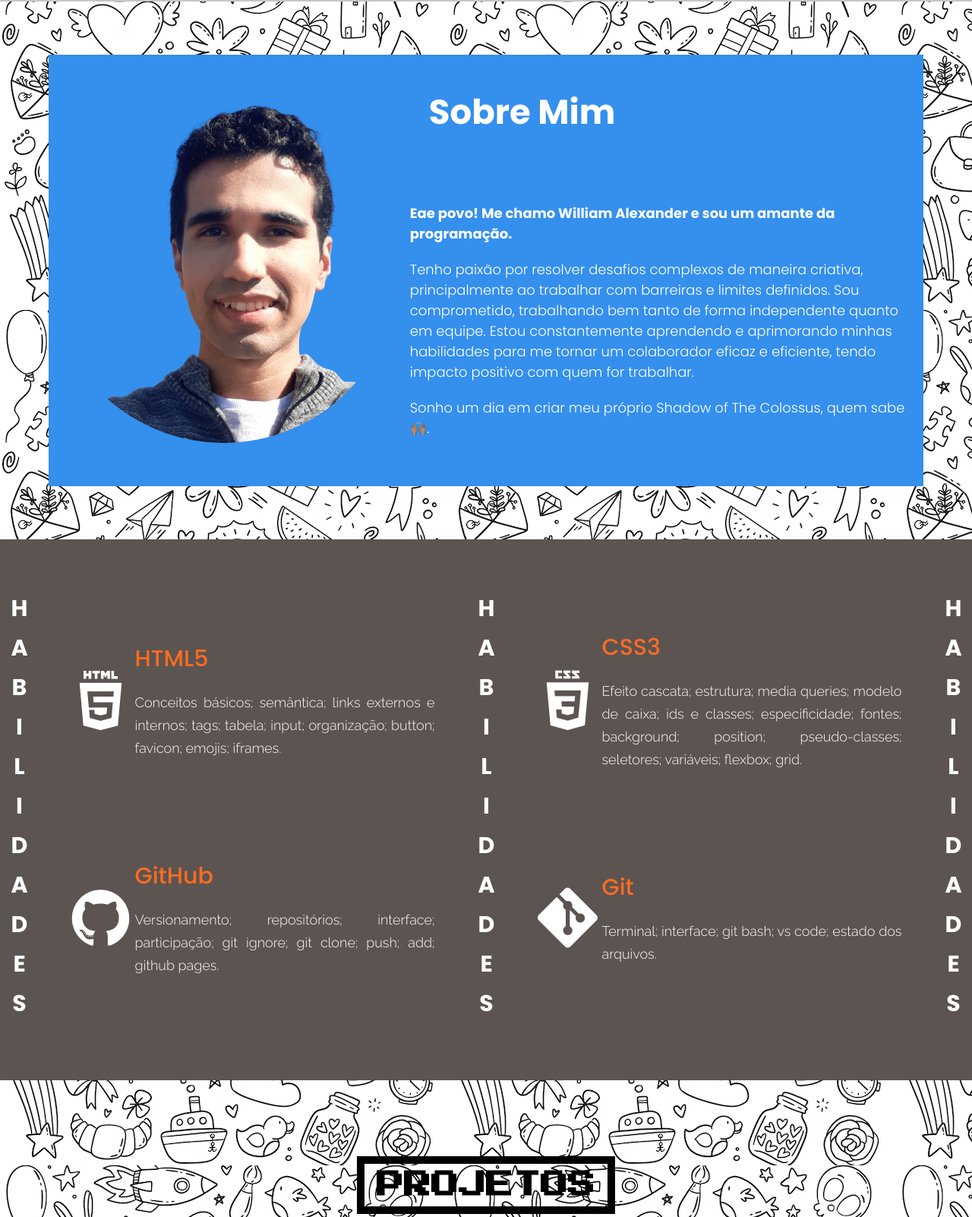
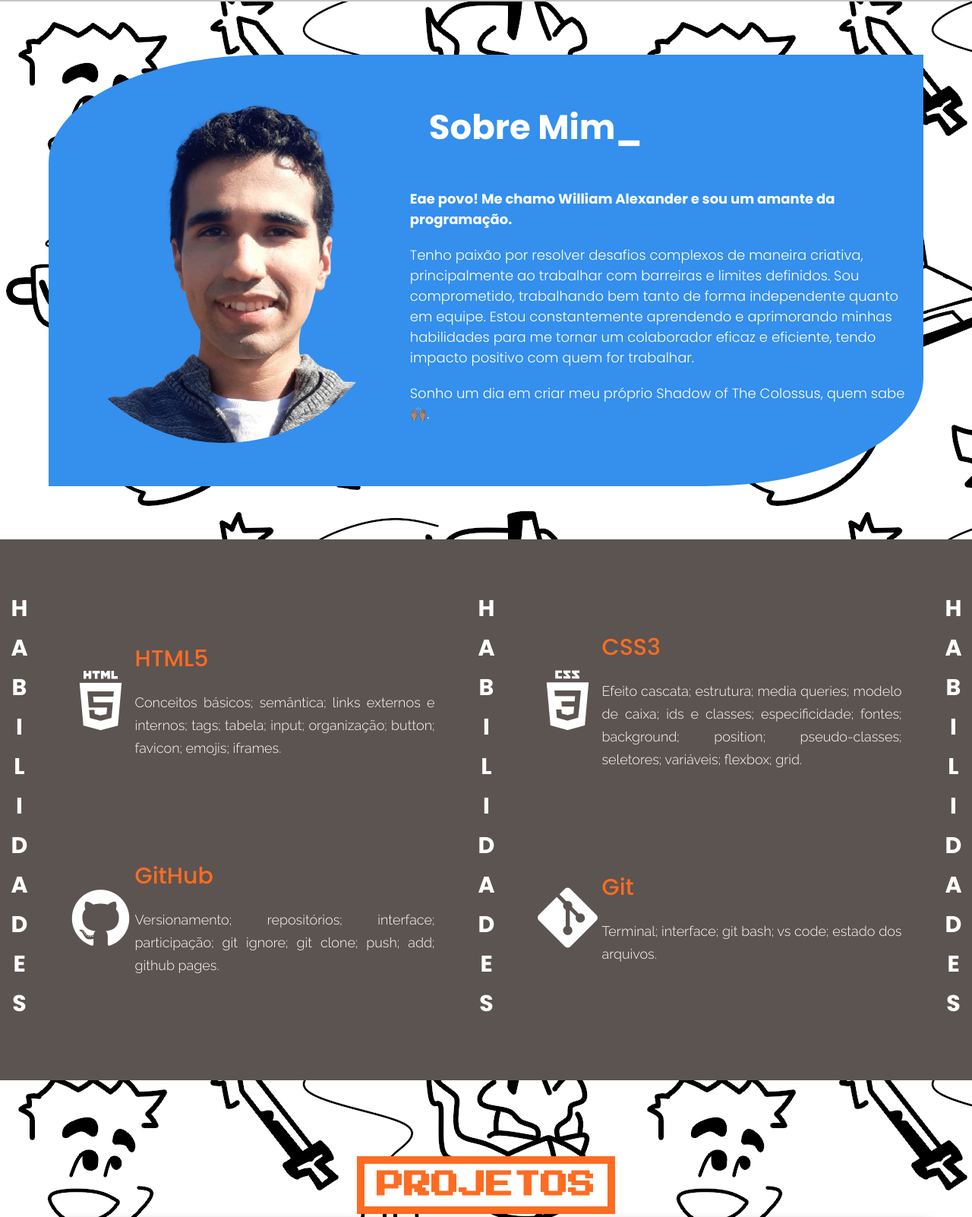
Before and after one commit to Williaw-Al/portfolio-final, a plain HTML site: page index.html in a window 1280 px wide. Shown: the part 718-2320 px from the top of the page at 76% size. Drawn offline with nearby package versions, Linux system fonts and the light colour scheme.

Commit message:
v0.2 - Atualização do favicon e imagem de fundo; mudança nas seções projeto e about

```diff
--- a/index.html
+++ b/index.html
@@ -105,7 +105,7 @@
         <img src="./src/images/sobre-mim-foto.png" alt="ta tudo bem">
       </div>
       <div class="textos">
-        <h2>Sobre Mim</h2>
+        <h2>Sobre Mim_</h2>
         <div class="informacoes-sobre-mim">
           <p>
             <strong>Eae povo! Me chamo William Alexander e sou um amante da programação.</strong>
--- a/src/css/global.css
+++ b/src/css/global.css
@@ -6,7 +6,7 @@ html {
 }
 
 body {
-  background: url(../images/fundinho.png) fixed;;
+  background: url(../images/fundo-pagina.png) fixed;
   font-family: var(--fonte-primaria);
   font-size: var(--fonte-normal);
   padding-top: 80px;
--- a/src/css/sections/about.css
+++ b/src/css/sections/about.css
@@ -4,6 +4,8 @@
     width: 90%;
 }
 .sobre-mim .row{
+    border-top-left-radius: 25%;
+    border-bottom-right-radius: 25%;
     background-color: #348FED;
 }
 
@@ -19,10 +21,10 @@
 
 .sobre-mim .textos{
     max-width: 60%;
-    padding: 0 15px;
+    padding: 15px;
     display: flex;
     flex-direction: column;
-    justify-content: space-around;
+    justify-content: space-evenly;
 }
 
 .sobre-mim .textos h2{
@@ -42,6 +44,7 @@
 
 @media(max-width: 728px){
     .sobre-mim .row{
+        border-radius: 10px;
         flex-direction: column;
     }
 
--- a/src/css/sections/header.css
+++ b/src/css/sections/header.css
@@ -36,12 +36,13 @@
 
 .header nav ul {
     display: flex;
+    gap: 10px;
 }
 
 .header nav li a {
     text-transform: capitalize;
     color: var(--cor-branca);
-    font-size: 2rem;
+    font-size: 1.5rem;
     font-weight: 100;
     padding: 20px;
     transition: 0.2s;
--- a/src/css/sections/projects.css
+++ b/src/css/sections/projects.css
@@ -2,9 +2,10 @@
     text-align: center;
     padding: 10px 0;
     margin: 100px auto 10px;
-    border: 10px solid black;
+    border: 10px solid var(--cor-primaria);
     max-width: 340px;
-    color: black;
+    color: var(--cor-primaria);
+    background-color: var(--cor-branca);
     font-size: var(--fonte-grande);
 }
 .divisao h2{
@@ -14,6 +15,9 @@
 /* PROJETOS */
 .projetos{
     background-color: #5C5451;
+    box-shadow: 10px 10px 20px black;
+    background: linear-gradient(120deg, transparent, var(--cor-branca) 80%, #141414);
+    border-radius: 10px;
     width: 90%;
 }
 
@@ -22,7 +26,6 @@
     padding: 0 50px 50px;
     grid-template-columns: repeat(auto-fit, minmax(250px, 1fr));
     grid-gap: 20px;
-    background-color: #5C5451;
 }
 
 @media(max-width: 1280px) {
--- a/src/css/sections/skills.css
+++ b/src/css/sections/skills.css
@@ -38,6 +38,7 @@
     color: var(--cor-primaria);
     background: linear-gradient(120deg, transparent, transparent 80%, #141414);
     box-shadow: 10px 10px 20px black;
+    border-radius: 10px;
 }
 
 .habilidades .informacoes h3 {
```
Also changed, not shown: android-chrome-192x192.png, android-chrome-512x512.png, apple-touch-icon.png, favicon-16x16.png, favicon-32x32.png, favicon.ico, src/images/fundinho.png (deleted), src/images/fundo-pagina.png (added).
